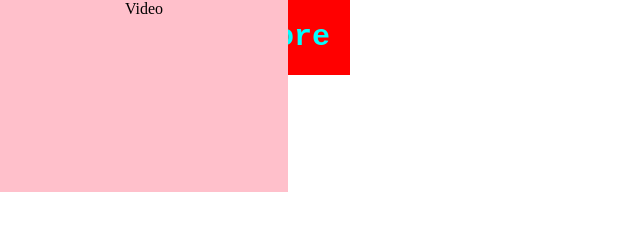
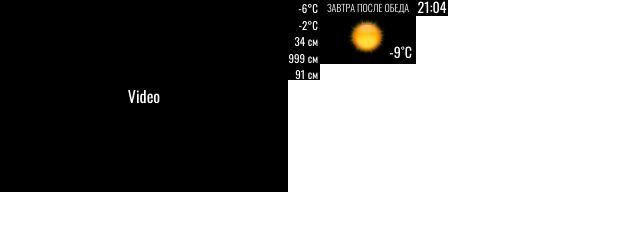
Before and after one commit to pavelborisofff/rosa_khutor_led, a plain HTML site: page index.html in a window 1280 px wide. Shown: the whole page, without its empty margins (0-640 px from the left). Drawn offline with Linux system fonts and the light colour scheme.

Commit message:
composed weatehr and time blocks

```diff
--- a/index.html
+++ b/index.html
@@ -1,33 +1,36 @@
 <!DOCTYPE html>
 <html lang="ru">
+
 <head>
     <meta charset="UTF-8">
     <meta name="viewport" content="width=device-width, initial-scale=1.0">
     <link rel="stylesheet" href="./static/css/normalize.css">
+    <link rel="preconnect" href="https://fonts.gstatic.com">
+    <link rel="stylesheet" href="./static/css/fonts.css">
     <link rel="stylesheet" href="./static/css/style.css">
     <title>Document</title>
 </head>
 
 <body onload="startTime()">
     <div class="container main">
-        <div class="main__video">
-            Video
-        </div>
+        <div class="main__video">Video</div>
         <div class="main__areas areas">
             <ul class="areas__items">
-                <li class="areas__item temp wind">1</li>
-                <li class="areas__item temp wind">2</li>
-                <li class="areas__item snow_depth snow_cond">3</li>
-                <li class="areas__item snow_depth">4</li>
-                <li class="areas__item snow_depth">5</li>
+                <li class="areas__item temp wind">-6°C</li>
+                <li class="areas__item temp wind">-2°C</li>
+                <li class="areas__item snow_depth snow_cond">34 см</li>
+                <li class="areas__item snow_depth">999 см</li>
+                <li class="areas__item snow_depth">91 см</li>
             </ul>
         </div>
         <div class="main__weather weather">
+            <img src="./static/img/СОЛНЦЕ.png" alt="" class="weather__img">
             <div class="weather__heading">Завтра после обеда</div>
             <div class="weather__temp">-9˚C</div>
         </div>
-        <div id="clock" class="clock"></div>
+        <div id="clock" class="clock">00:00</div>
     </div>
     <script src="./static/js/script.js"></script>
 </body>
+
 </html>
--- /dev/null
+++ b/static/css/fonts.css
@@ -0,0 +1,31 @@
+@font-face {
+    font-family: 'Oswald';
+    font-style: normal;
+    font-weight: 300;
+    font-display: swap;
+    src: url('../fonts/Oswald-Light.ttf') format('truetype');
+}
+
+@font-face {
+    font-family: 'Oswald';
+    font-style: normal;
+    font-weight: 400;
+    font-display: swap;
+    src: url('../fonts/Oswald-Regular.ttf') format('truetype');
+}
+
+@font-face {
+    font-family: 'Oswald';
+    font-style: normal;
+    font-weight: 500;
+    font-display: swap;
+    src: url('../fonts/Oswald-Medium.ttf') format('truetype');
+}
+
+@font-face {
+    font-family: 'Oswald';
+    font-style: normal;
+    font-weight: 600;
+    font-display: swap;
+    src: url('../fonts/Oswald-Bold.ttf') format('truetype');
+}
--- a/static/css/style.css
+++ b/static/css/style.css
@@ -1,3 +1,149 @@
+* {
+    margin: 0;
+    padding: 0;
+    box-sizing: border-box
+}
+
+*::after,
+*::before {
+    box-sizing: border-box;
+}
+
+a {
+    text-decoration: none;
+    color: inherit;
+    cursor: pointer;
+    margin: 0;
+}
+
+a:focus {
+    outline: none !important
+}
+
+a:hover {
+    text-decoration: none
+}
+
+h1,
+h2,
+h3,
+h4,
+h5,
+h6 {
+    margin: 0
+}
+
+p {
+    margin: 0
+}
+
+ul,
+li {
+    margin: 0;
+    list-style-type: none
+}
+
+img {
+    height: 100%;
+    width: 100%;
+    max-width: 100%;
+    object-fit: contain;
+    vertical-align: top;
+}
+
+input {
+    display: block;
+    outline: none;
+    border: none;
+}
+
+textarea {
+    display: block;
+    outline: none
+}
+
+textarea:focus,
+input:focus {
+    border-color: transparent;
+}
+
+button {
+    outline: none !important;
+    border: none;
+    background: 0 0
+}
+
+button:hover {
+    cursor: pointer
+}
+
+
+select {
+    border: none;
+    text-align:center;
+    padding: 0;
+    width: 100%;
+}
+
+select {
+    -webkit-appearance: none;
+    -moz-appearance: none;
+    appearance: none;
+}
+
+.select:focus {
+    outline: none;
+}
+
+label {
+    padding: 0;
+    margin: 0;
+    font-size: 0;
+}
+
+.reset-input,
+.reset-btn {
+    border: none;
+    background-color: transparent;
+    cursor: pointer;
+}
+
+.reset-input:focus,
+.reset-btn:focus {
+    outline: 0;
+}
+
+.visually-hidden {
+    position: absolute;
+    width: 1px;
+    height: 1px;
+    margin: -1px;
+    padding: 0;
+    overflow: hidden;
+    border: 0;
+    clip: rect(0 0 0 0)
+}
+
+.clearfix::after {
+    content: "";
+    clear: both;
+    display: table;
+}
+
+.flex {
+    display: flex;
+    justify-content: space-between;
+    align-items: center;
+}
+
+.grid {
+    display: grid;
+}
+
+body {
+    font-family: 'Oswald', sans-serif;
+}
+
 .main {
     font-size: 0;
     position: relative;
@@ -5,29 +151,76 @@
 
 .main>div {
     display: inline-block;
-
+    background-color: black;
+    color: white;
 }
 
 .main__video {
     width: 288px;
     height: 192px;
+    line-height: 192px;
     position: absolute;
     top: 0;
     font-size: 16px;
     text-align: center;
-    background-color: pink;
 }
-/*
-div>* {
-    background-color: bisque;
-} */
+
+.areas {
+    padding-right: 2px;
+    width: 32px;
+    height: 80px;
+    position: absolute;
+    top: 0;
+    left: 288px;
+    text-align: right;
+    font-size: 11px;
+    font-weight: 400;
+    line-height: 150%;
+}
+
+.weather {
+    width: 96px;
+    height: 64px;
+    position: absolute;
+    top: 0;
+    left: 320px;
+}
+
+.weather__img {
+    width: 100%;
+    height: 70%;
+    position: absolute;
+    bottom: 5px;
+    z-index: 1;
+}
+
+.weather__heading {
+    width: 100%;
+    font-size: 10px;
+    font-weight: 300;
+    text-align: center;
+    text-transform: uppercase;
+    position: absolute;
+    top: 2px;
+    z-index: 2;
+}
+
+.weather__temp {
+    font-size: 14px;
+    position: absolute;
+    bottom: 4px;
+    right: 4px;
+    z-index: 2;
+}
 
 .clock {
-    background-color: red;
-    display: inline-block;
-    padding: 20px;
-    font-size: 30px;
-    font-family: 'Courier New', Courier, monospace;
-    font-weight: 600;
-    color: aqua;
+    width: 32px;
+    height: 16px;
+    position: absolute;
+    top: 0;
+    left: 416px;
+    font-size: 14px;
+    font-weight: 400;
+    text-align: center;
+    line-height: 14px;
 }
--- a/static/js/script.js
+++ b/static/js/script.js
@@ -4,12 +4,14 @@ function startTime() {
     var today = new Date();
     var h = today.getHours();
     var m = today.getMinutes();
-    var s = today.getSeconds();
+    // var s = today.getSeconds();
+    h = checkTime(h);
     m = checkTime(m);
-    s = checkTime(s);
-    const addText = checkSource(s);
+    // s = checkTime(s);
+    // const addText = checkSource(s);
     document.getElementById('clock').innerHTML =
-    h + ":" + m + ":" + s + addText;
+    // h + ":" + m + ":" + s + addText;
+    h + ":" + m;
     var t = setTimeout(startTime, 500);
 }
 
```
Also changed, not shown: static/fonts/Oswald-Bold.ttf (added), static/fonts/Oswald-Light.ttf (added), static/fonts/Oswald-Medium.ttf (added), static/fonts/Oswald-Regular.ttf (added), static/img/БУРЯ.png (renamed from static/img/Image 6 at frame 0.png), static/img/ДОЖДЬ.png (renamed from static/img/Image 4 at frame 0.png), static/img/ОБЛАЧНО.png (renamed from static/img/Image 2 at frame 0.png), static/img/ПАСМУРНО.png (renamed from static/img/Image 3 at frame 0.png), static/img/СНЕГ.png (renamed from static/img/Image 5 at frame 0.png), static/img/СОЛНЕЧНО.png (renamed from static/img/Image 1 at frame 0.png), static/img/СОЛНЦЕ.png (added).
